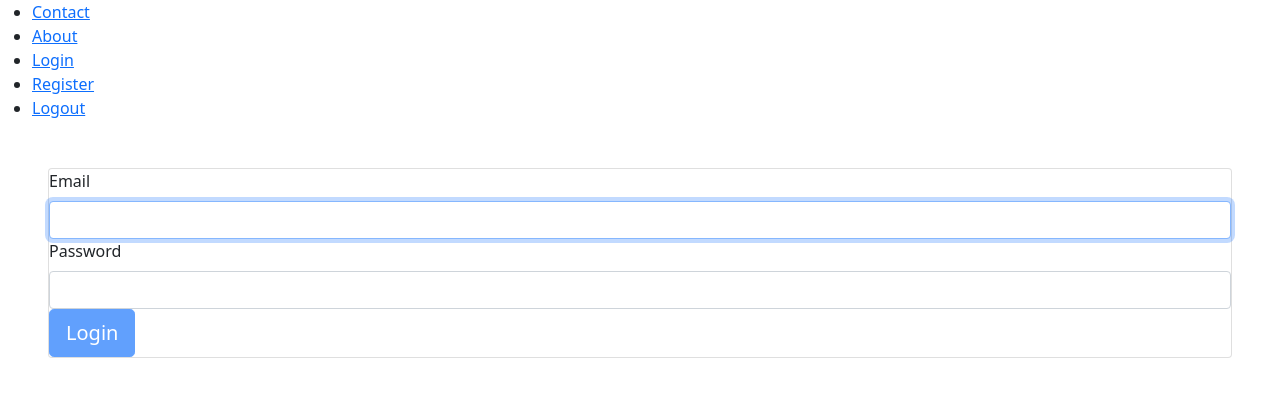
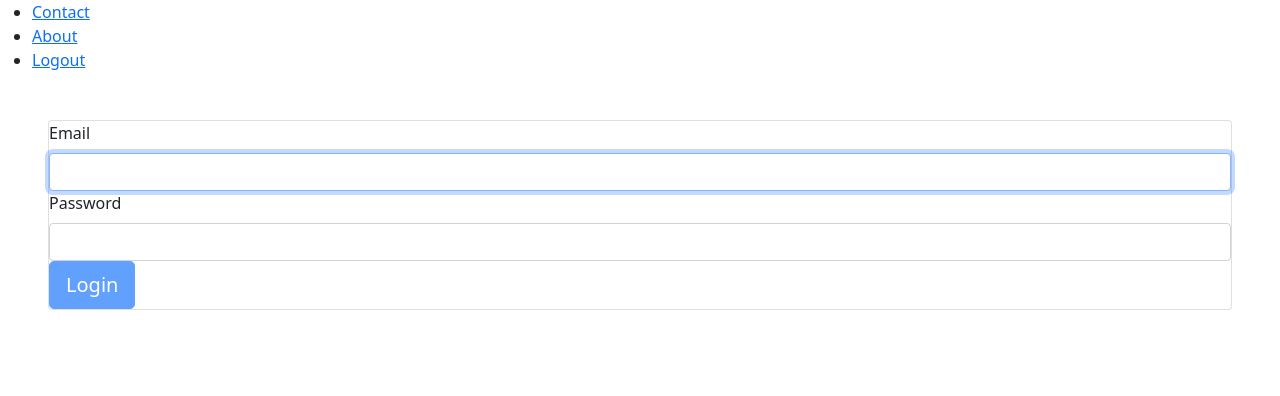
Before and after one commit to COMP-440-CSUN/Proj-1-Frontend, a React (Create React App) app: page / in a window 1280 px wide. Shown: the top 396 px of the page. Built offline with nearby package versions, Linux system fonts and the light colour scheme.

Commit message:
Fixed logging in nav-links

```diff
--- a/src/App.js
+++ b/src/App.js
@@ -7,7 +7,7 @@ import {
 
 
 import { Nav } from "./layout";
-import {Home, About, Contact, Login} from './pages'
+import {Home, About, Contact, Login, Register} from './pages'
 
 const IfTrue = function(boolean)
 {
@@ -18,7 +18,9 @@ const IfTrue = function(boolean)
     return (<Route path="/home"><Home/></Route>)
   }
   else
-    return (<Route path="/"><Login/></Route>)
+  {
+    return <div><Route path="/"><Login/></Route></div>
+  }
 }
 const Reload = function()
 {
@@ -36,6 +38,7 @@ function App() {
         <Route path="/contact">
           <Contact/>
         </Route>
+        <Route path="/register"><Register/></Route>
         <IfTrue boolean = {sessionStorage.getItem("auth")}/>
       </Switch>
     </Router>
--- a/src/layout/Nav.js
+++ b/src/layout/Nav.js
@@ -36,13 +36,13 @@ const Nav = () => (
         ))
       }
       {
-        !sessionStorage.getItem("auth") !== "undefined" &&
+        sessionStorage.getItem("auth") === "undefined" &&
         <li>
           <NavLink exact to = "/" activeClassName="">Login</NavLink>
         </li>
       }
       {
-        !sessionStorage.getItem("auth") !== "undefined" &&
+        sessionStorage.getItem("auth") === "undefined" &&
         <li>
           <NavLink exact to = "/register" activeClassName="">Register</NavLink>
         </li>
--- a/src/pages/index.js
+++ b/src/pages/index.js
@@ -2,5 +2,6 @@ import Home from './Home';
 import About from './About';
 import Contact from './Contact';
 import Login from './Login';
+import Register from './Register';
 
-export {Home, About, Contact, Login};
+export {Home, About, Contact, Login, Register};
```
